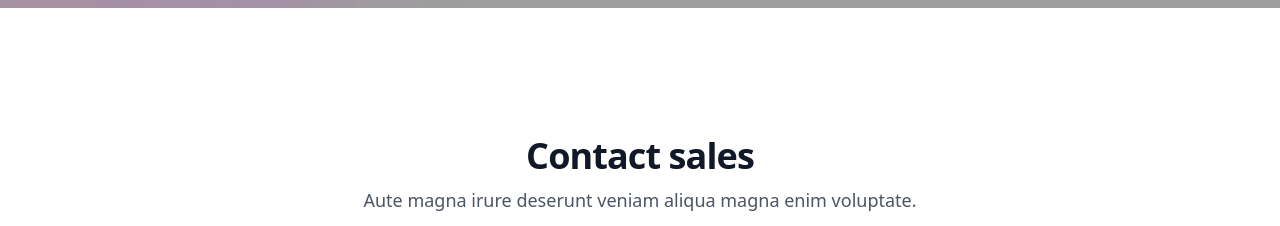
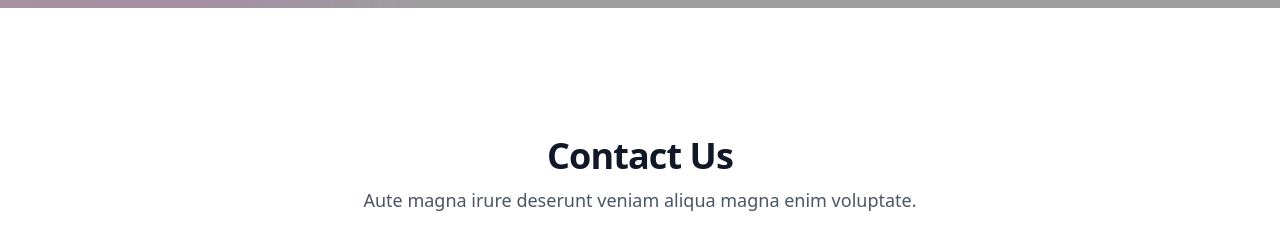
Before and after one commit to Hammond-Law/taxact, a Gatsby site: page / in a window 1280 px wide. Shown: the part 2260-2486 px from the top of the page. Built offline with nearby package versions, Linux system fonts and the light colour scheme; Gatsby itself is replaced by a stand-in of ours; grey boxes are pictures that could not be loaded.

Commit message:
test GHA

```diff
--- a/src/pages/index.js
+++ b/src/pages/index.js
@@ -277,7 +277,7 @@ export default function Example() {
         />
       </div>
       <div className="mx-auto max-w-2xl text-center">
-        <h2 className="text-3xl font-bold tracking-tight text-gray-900 sm:text-4xl">Contact sales</h2>
+        <h2 className="text-3xl font-bold tracking-tight text-gray-900 sm:text-4xl">Contact Us</h2>
         <p className="mt-2 text-lg leading-8 text-gray-600">
           Aute magna irure deserunt veniam aliqua magna enim voluptate.
         </p>
```
